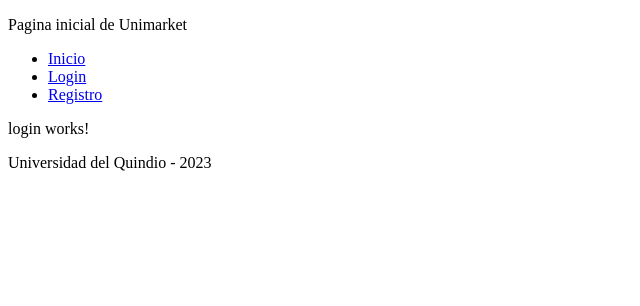
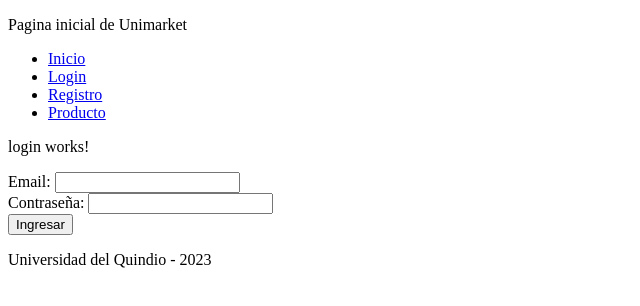
Before and after one commit to SantiagoCC09/FrontUnimarket, an Angular app: page /login in a window 1280 px wide. Shown: the top 306 px of the page, without its empty margins (0-640 px from the left). Built offline with nearby package versions, Linux system fonts and the light colour scheme.

Commit message:
Implementacion login

```diff
--- a/src/app/app-routing.module.ts
+++ b/src/app/app-routing.module.ts
@@ -3,11 +3,13 @@
 import { InicioComponent } from './pagina/inicio/inicio.component';
 import { LoginComponent } from './pagina/login/login.component';
 import { RegistroComponent } from './pagina/registro/registro.component';
+import { CrearProductoComponent } from './pagina/crear-producto/crear-producto.component';
 
 const routes: Routes = [
   {path: "", component: InicioComponent},
   {path: "login", component: LoginComponent},
   {path: "registro", component: RegistroComponent},
+  {path: "producto", component: CrearProductoComponent},
   {path: "**", pathMatch: "full", redirectTo:""}
 ];
 
--- a/src/app/app.component.html
+++ b/src/app/app.component.html
@@ -1,11 +1,15 @@
 
 <header>
   <p>Pagina inicial de {{title}}</p>
-  <ul>
-    <li><a routerLink = "">Inicio</a></li>
-    <li><a routerLink = "/login">Login</a></li>
-    <li><a routerLink = "/registro">Registro</a></li>
-  </ul>
+  <div class="nav">
+    <ul>
+      <li><a routerLink = "">Inicio</a></li>
+      <li><a routerLink = "/login">Login</a></li>
+      <li><a routerLink = "/registro">Registro</a></li>
+      <li><a routerLink = "/producto">Producto</a></li>
+    </ul>
+  </div>
+
 </header>
 
 <router-outlet></router-outlet>
--- a/src/app/app.module.ts
+++ b/src/app/app.module.ts
@@ -7,6 +7,7 @@
 import { LoginComponent } from './pagina/login/login.component';
 import { RegistroComponent } from './pagina/registro/registro.component';
 import { CrearProductoComponent } from './pagina/crear-producto/crear-producto.component';
+
 
 @NgModule({
   declarations: [
--- a/src/app/modelo/producto-dto.ts
+++ b/src/app/modelo/producto-dto.ts
@@ -6,5 +6,4 @@
     imagenes:string[]=[];
     categoria:string="";
 
-
 }
--- a/src/app/pagina/login/login.component.html
+++ b/src/app/pagina/login/login.component.html
@@ -1 +1,12 @@
 <p>login works!</p>
+<form #f="ngForm" (ngSubmit)="ingresar()">
+    <div>
+        <label>Email: </label>
+        <input type="text" name = "email" [(ngModel)]="usuario.email"/>
+    </div>
+    <div>
+        <label>Contraseña: </label>
+        <input type="password" name="password" [(ngModel)]="usuario.password"/>
+    </div>
+    <button type="submit" [disabled]="f.invalid" >Ingresar</button>
+</form>
--- a/src/app/pagina/login/login.component.ts
+++ b/src/app/pagina/login/login.component.ts
@@ -1,4 +1,5 @@
 import { Component } from '@angular/core';
+import { UsuarioDTO } from 'src/app/modelo/usuario-dto';
 
 @Component({
   selector: 'app-login',
@@ -6,5 +7,12 @@
   styleUrls: ['./login.component.css']
 })
 export class LoginComponent {
+  usuario:UsuarioDTO;
 
+  constructor(){
+    this.usuario=new UsuarioDTO;
+  }
+  public ingresar(){
+    console.log(this.usuario);
+  }
 }
--- a/src/app/pagina/registro/registro.component.ts
+++ b/src/app/pagina/registro/registro.component.ts
@@ -1,6 +1,6 @@
 import { Component } from '@angular/core';
 import { UsuarioDTO } from 'src/app/modelo/usuario-dto';
-
+import { ProductoDTO } from 'src/app/modelo/producto-dto';
 
 
 @Component({
```
Also changed, not shown: src/app/pagina/crear-producto/crear-producto.component.ts (line endings or trailing spaces).
